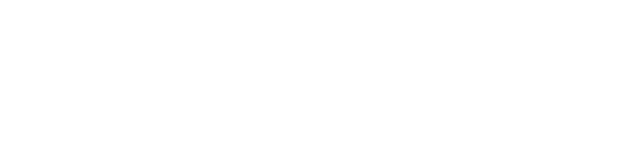
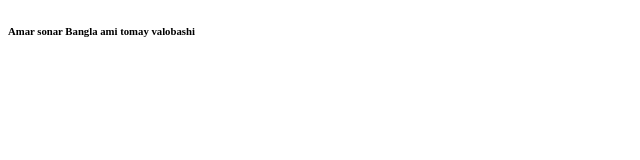
Before and after one commit to mojibar12/my-second-repo, a plain HTML site: page index.html in a window 1280 px wide. Shown: the whole page, without its empty margins (0-640 px from the left). Drawn offline with Linux system fonts and the light colour scheme.

Commit message:
amar second commit

```diff
--- a/index.html
+++ b/index.html
@@ -7,6 +7,7 @@
     <title>My second repo</title>
 </head>
 <body>
+    <h6>Amar sonar Bangla ami tomay valobashi</h6>
 
 </body>
 </html>
```
